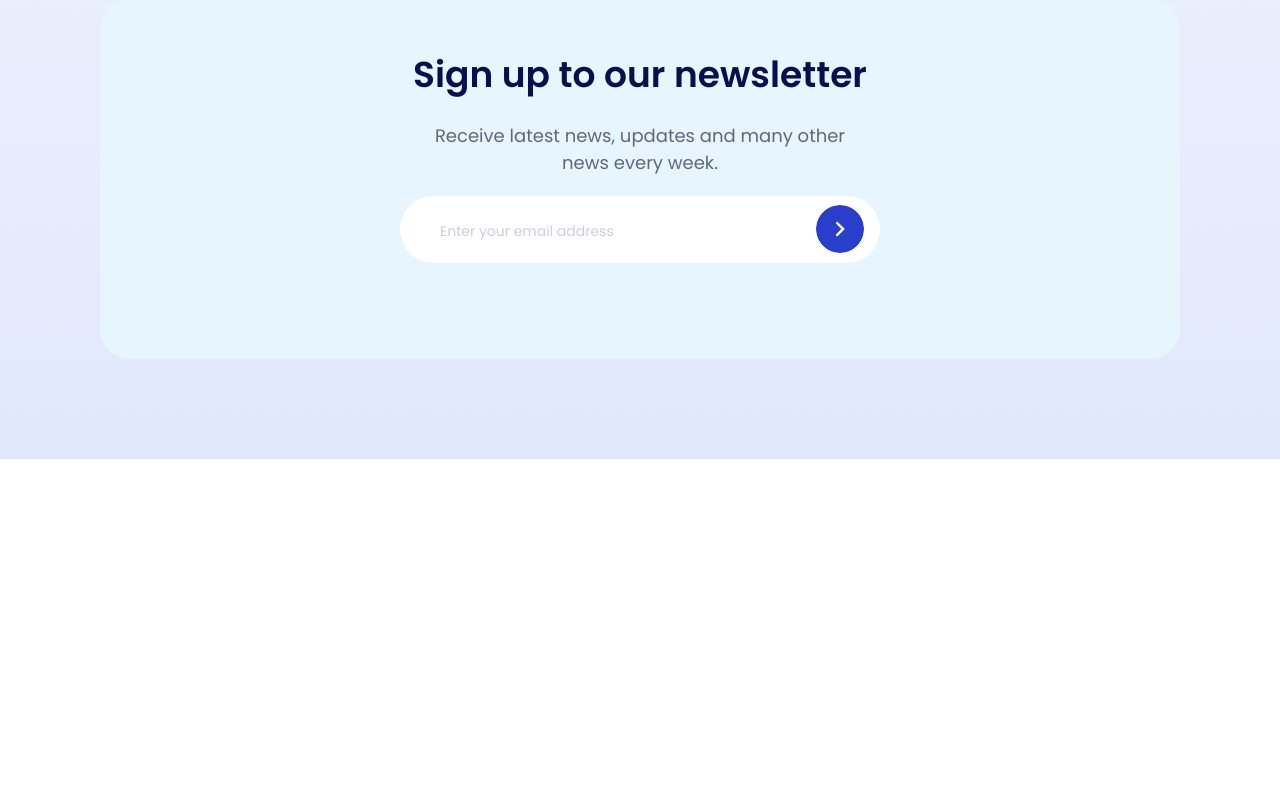
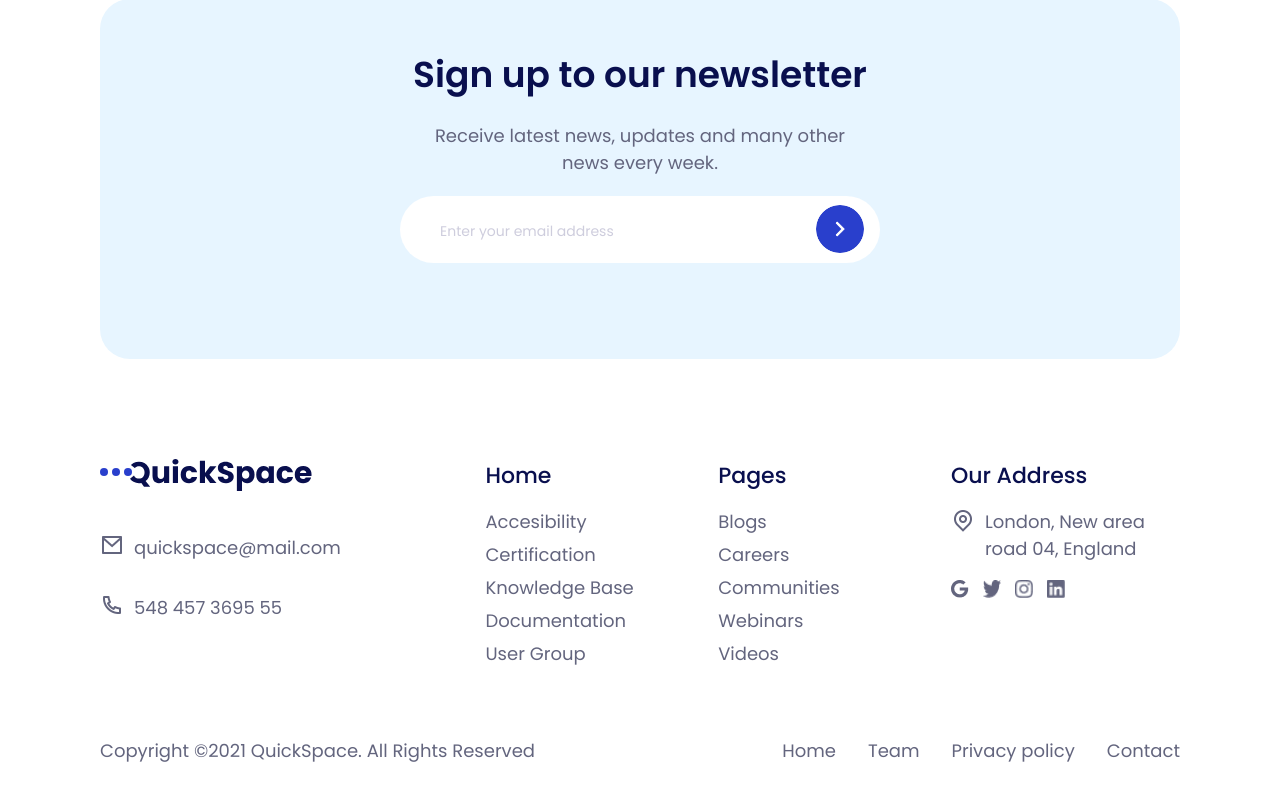
Before and after one commit to niing85/HTML-CSS-Mini-Project-01, a plain HTML site: page index.html in a window 1280 px wide. Shown: the part 4986-5786 px from the top of the page. Before the commit the page ends 5445 px from the top, so only its background shows below. Drawn offline with Linux system fonts and the light colour scheme.

Commit message:
feat: creat footer

```diff
--- a/index.html
+++ b/index.html
@@ -4,12 +4,13 @@
     <meta charset="UTF-8">
     <meta name="viewport" content="width=device-width, initial-scale=1.0">
     <title> HTML Project</title>
-    <link rel="stylesheet" href="style/HeaderStyle.css">
-    <link rel="stylesheet" href="style/PerfectSolution.css">
-    <link rel="stylesheet" href="style/Discover.css">
+    <link rel="stylesheet" href="style/header.css">
+    <link rel="stylesheet" href="style/perfectSolution.css">
+    <link rel="stylesheet" href="style/discover.css">
     <link rel="stylesheet" href="style/customerSay.css">
     <link rel="stylesheet" href="style/price.css">
     <link rel="stylesheet" href="style/newsletter.css">
+    <link rel="stylesheet" href="style/footer.css">
     <link rel="preconnect" href="https://fonts.googleapis.com">
     <link rel="preconnect" href="https://fonts.gstatic.com" crossorigin>
     <link href="https://fonts.googleapis.com/css2?family=Poppins:ital,wght@0,100;0,200;0,300;0,400;0,500;0,600;0,700;0,800;0,900;1,100;1,200;1,300;1,400;1,500;1,600;1,700;1,800;1,900&display=swap" rel="stylesheet">
@@ -223,5 +224,58 @@
             <button class="btn-image"> </button>
         </div>
     </section>
+    <section class="footer">
+        <div class="footer-col footer-logo">
+            <img src="/icon/LogoQuicSpace.svg" alt="Logo">
+            <div class="footer-contact">
+                <img src="/icon/FrameMail.png" alt="email">
+                <span>quickspace@mail.com</span>
+            </div>
+            <div class="footer-contact">
+                <img src="/icon/FramePhone.png" alt="phone">
+                <span>548 457 3695 55</span>
+            </div>
+
+        </div>
+        <div class="footer-col">
+            <h5>Home</h5>
+            <p>Accesibility</p>
+            <p>Certification</p>
+            <p>Knowledge Base</p>
+            <p>Documentation</p>
+            <p>User Group</p>
+        </div>
+        <div class="footer-col">
+            <h5>Pages</h5>
+            <p>Blogs</p>
+            <p>Careers</p>
+            <p>Communities</p>
+            <p>Webinars</p>
+            <p>Videos</p>
+        </div>
+        <div class="footer-col">
+            <h5>Our Address</h5>
+            <div class="footer-contact location">
+                <img src="/icon/Framelocation.png" alt="location">
+                <span>London, New area road 04, England</span>
+            </div>
+
+            <div class="footer-social">
+                <img src="/icon/google.png" alt="google">
+                <img src="/icon/twitter.png" alt="twitter">
+                <img src="/icon/instagram.png" alt="instagram">
+                <img src="/icon/linkedin.png" alt="linkedin">
+              </div>
+        </div>
+        <div class="footer-bottom">
+            <p>Copyright ©2021 QuickSpace. All Rights Reserved</p>
+            <div class="footer-bottom-links">
+                <a href="#">Home</a>
+                <a href="#">Team</a>
+                <a href="#">Privacy policy</a>
+                <a href="#">Contact</a>
+            </div>
+        </div>
+    </section>
 </body>
 </html>
--- /dev/null
+++ b/style/footer.css
@@ -0,0 +1,94 @@
+:root {
+    --primary-color: rgba(99, 101, 126, 1);
+    --accent-color: rgba(9, 15, 78, 1);
+  }
+
+  .footer {
+    max-width: 1120px;
+    margin: 80px auto 40px;
+    padding-bottom: 24px;
+    display: grid;
+    grid-template-columns: 2fr 1fr 1fr 1.5fr;
+    column-gap: 80px;
+    color: var(--primary-color);
+    font-size: 14px;
+  }
+
+  .footer-col h5 {
+    font-size: 22px;
+    font-weight: 500;
+    color: var(--accent-color);
+    margin-bottom: 16px;
+  }
+
+  .footer-col p {
+    margin: 6px 0;
+    cursor: pointer;
+    font-weight: 400;
+    font-size: 18px;
+  }
+
+  .footer-logo img {
+    margin-bottom: 24px;
+  }
+
+  .footer-contact {
+    display: flex;
+    align-items: center;
+    gap: 10px;
+    margin-bottom: 12px;
+  }
+
+  .footer-contact img {
+    width: 24px;
+    height: 24px;
+    position: relative;
+    top: 10px;
+  }
+
+.location img{
+    position: relative;
+    top: -15px;
+  }
+
+  .footer-address .footer-contact span {
+    max-width: 180px;
+    line-height: 1.5;
+    font-size: 18px;
+    font-weight: 400px;
+  }
+
+  .footer-social {
+    display: flex;
+    align-items: center;
+    gap: 14px;
+    margin-top: 18px;
+  }
+
+  .footer-social img {
+    width: 18px;
+    height: 18px;
+    cursor: pointer;
+  }
+
+  .footer-bottom {
+    grid-column: 1 / -1;
+    margin-top: 40px;
+    padding-top: 24px;
+    display: flex;
+    justify-content: space-between;
+    align-items: center;
+    font-size: 16px;
+    font-weight: 400;
+    line-height: -0.5;
+  }
+
+  .footer-bottom-links {
+    display: flex;
+    gap: 32px;
+  }
+
+  .footer-bottom-links a {
+    text-decoration: none;
+    color: var(--primary-color);
+  }
--- a/style/HeaderStyle.css
+++ b/style/header.css
@@ -13,7 +13,7 @@
   }
 
 html{
-    background: linear-gradient(180deg,rgba(225, 232, 252, 1) 0%, rgba(255, 255, 255, 1) 30%, rgba(255, 255, 255, 1) 70%, rgba(225, 232, 252, 1) 100%);
+    background: linear-gradient(180deg,rgba(225, 232, 252, 1) 0%, rgba(255, 255, 255, 1) 30%, rgba(255, 255, 255, 1) 70%, rgb(255, 255, 255) 100%);
     margin: 0px 100px 0px 100px;
 }
 
```
Also changed, not shown: icon/FrameMail.png (added), icon/FramePhone.png (added), icon/Framelocation.png (added), icon/google.png (added), icon/instagram.png (added), icon/linkedin.png (added), icon/twitter.png (added).
